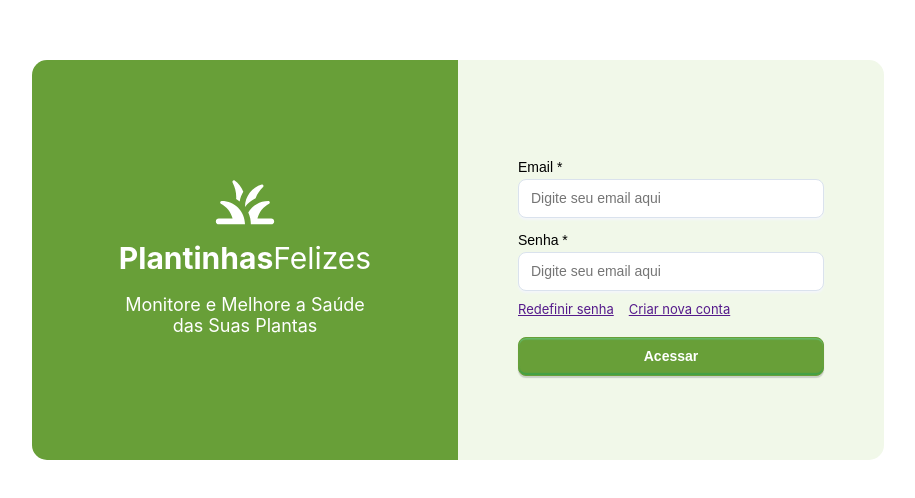
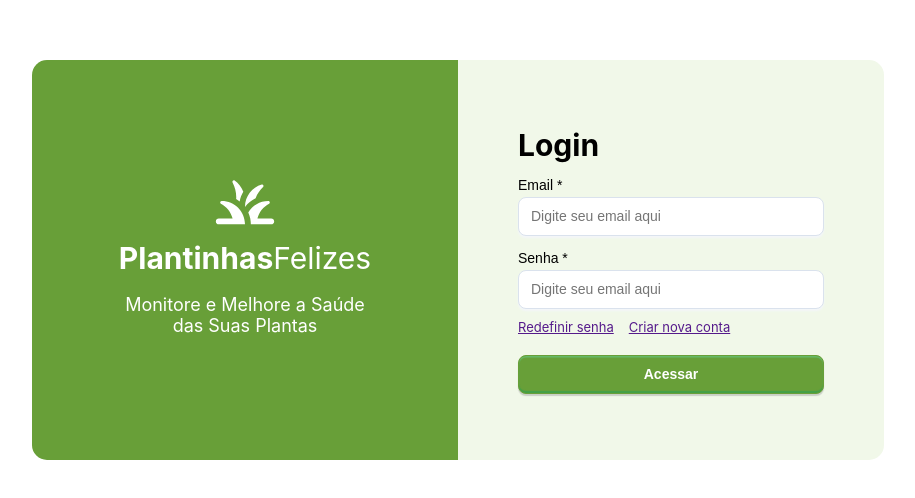
Before and after one commit to HianAlmeida/plant_manager, a React (Create React App) app in the folder front-end/: page / in a window 1280 px wide. Shown: the part 140-638 px from the top of the page, without its empty margins (182-1097 px from the left). Built offline with nearby package versions, Linux system fonts and the light colour scheme.

Commit message:
ajuste tela de login

```diff
--- a/front-end/src/Login.tsx
+++ b/front-end/src/Login.tsx
@@ -54,6 +54,7 @@ export default function Login() {
 
         <Grid item xs={12} sm={6} sx={boxForms}>
           <div>
+          <p style={{ fontSize: "30px", margin: 0, marginBottom: "10px" }}><b>Login</b></p>
             <FormControl defaultValue="" required>
               <Label>Email</Label>
               <StyledInput placeholder="Digite seu email aqui" />
```
